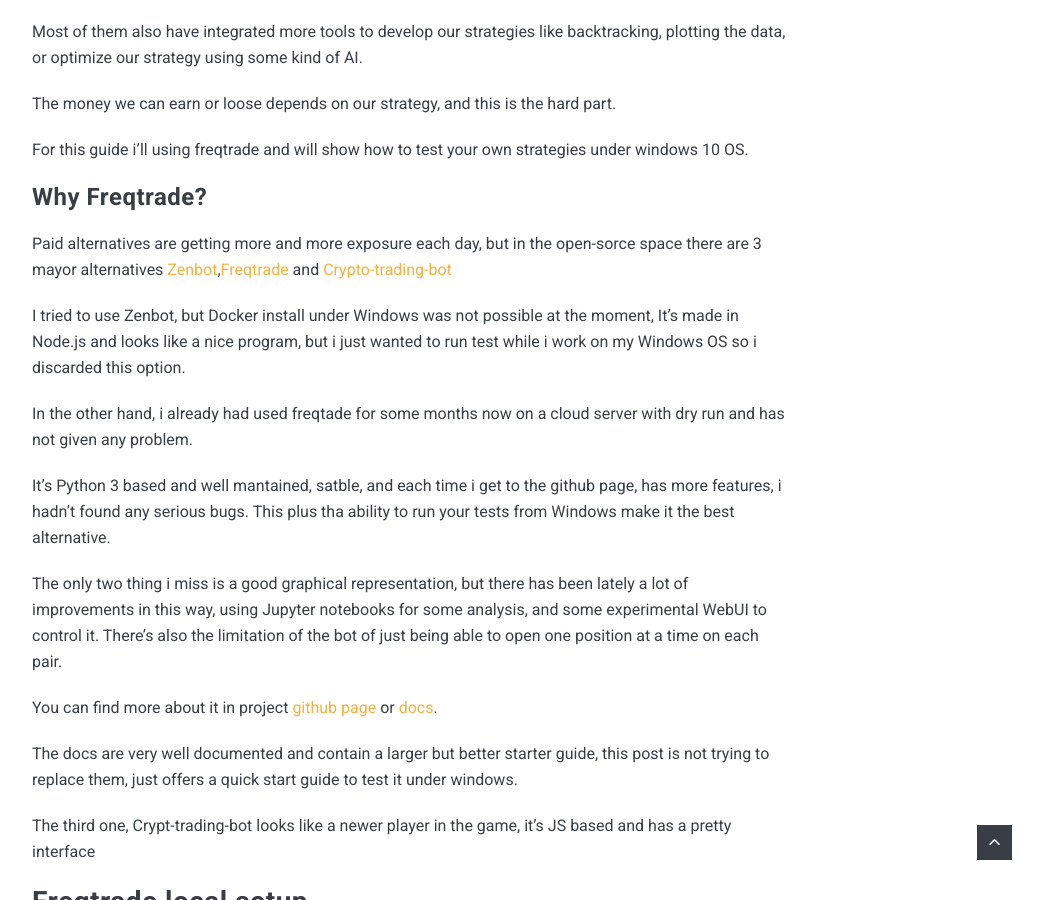
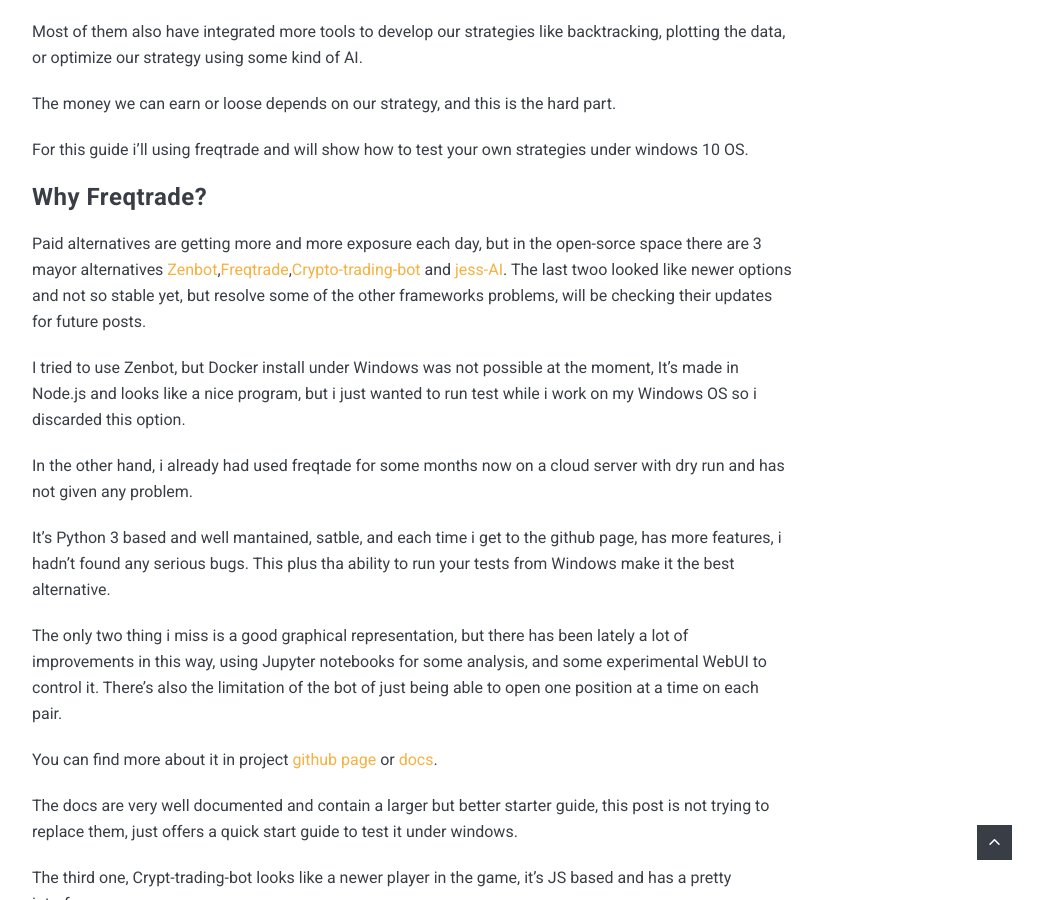
Before and after one commit to nkmakes/nkmakes.github.io, a Jekyll site: the page built from _posts/2020-08-25-crypto-bot-freqtrade-install-windows.md, in a window 1280 px wide and 900 px high, scrolled down 1731 px. Shown: the whole window, without its empty margins (228-1271 px from the left). Built offline with Jekyll 4.4.1, drawn with Linux system fonts in a browser that asks for light colours; nearby versions of some CDN libraries; comment, search, counter and statistics services are not loaded; some of the changed text lies outside the part shown.

Commit message:
Update 2020-08-25-crypto-bot-freqtrade-install-windows.md

```diff
--- a/_posts/2020-08-25-crypto-bot-freqtrade-install-windows.md
+++ b/_posts/2020-08-25-crypto-bot-freqtrade-install-windows.md
@@ -28,7 +28,8 @@
 
 ### Why Freqtrade?
 
-Paid alternatives are getting more and more exposure each day, but in the open-sorce space there are 3 mayor alternatives [Zenbot](https://github.com/DeviaVir/zenbot),[Freqtrade](https://github.com/freqtrade/freqtrade) and [Crypto-trading-bot](https://github.com/Haehnchen/crypto-trading-bot)
+Paid alternatives are getting more and more exposure each day, but in the open-sorce space there are 3 mayor alternatives [Zenbot](https://github.com/DeviaVir/zenbot),[Freqtrade](https://github.com/freqtrade/freqtrade),[Crypto-trading-bot](https://github.com/Haehnchen/crypto-trading-bot) and [jess-AI](https://jesse-ai.com/).
+The last twoo looked like newer options and not so stable yet, but resolve some of the other frameworks problems, will be checking their updates for future posts.
 
 I tried to use Zenbot, but Docker install under Windows was not possible at the moment, It's made in Node.js and looks like a nice program, but i just wanted to run test while i work on my Windows OS so i discarded this option.
 
```
Also changed, not shown: other parts of _posts/2020-08-25-crypto-bot-freqtrade-install-windows.md (+2 -2 lines).
